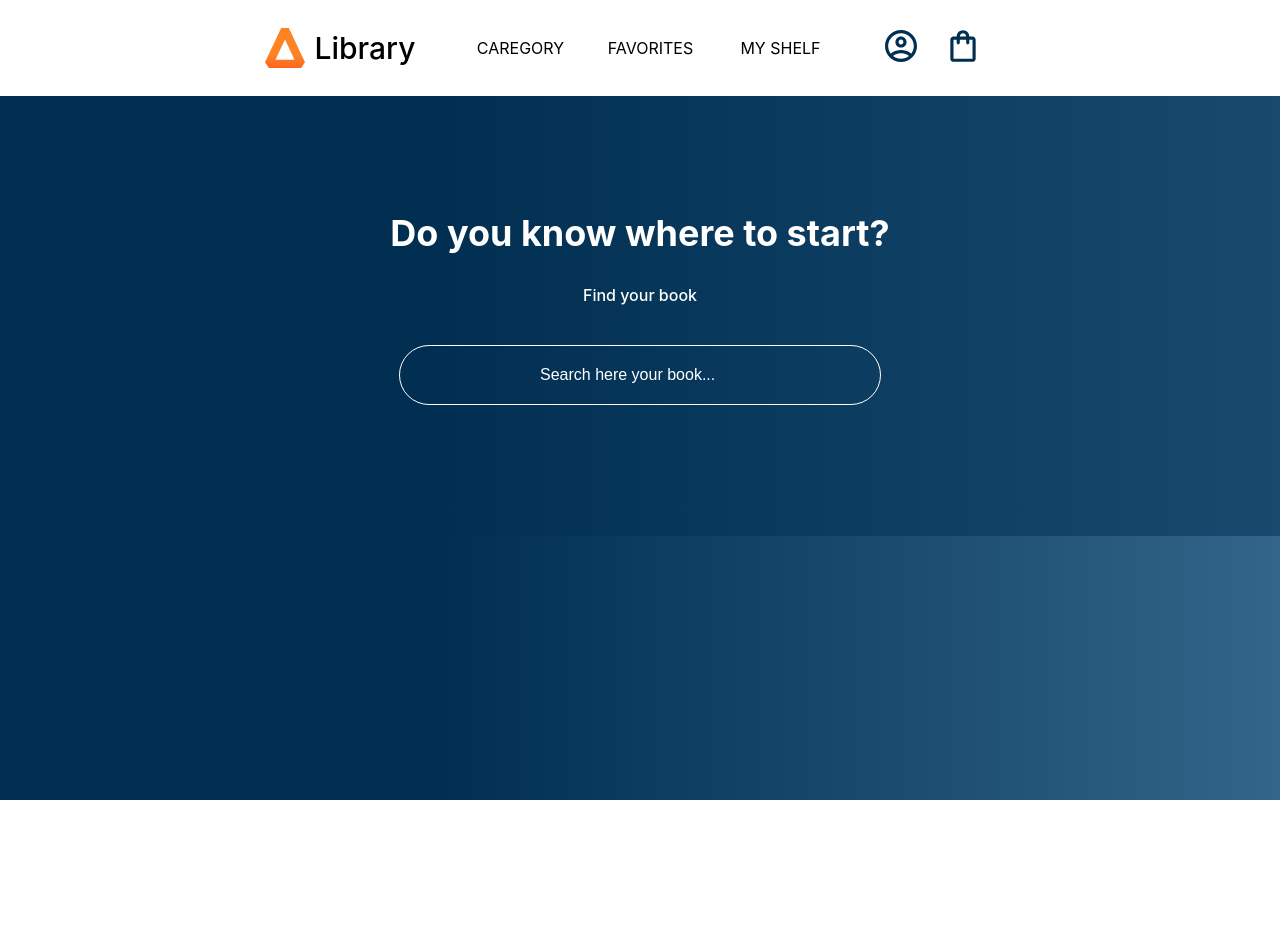
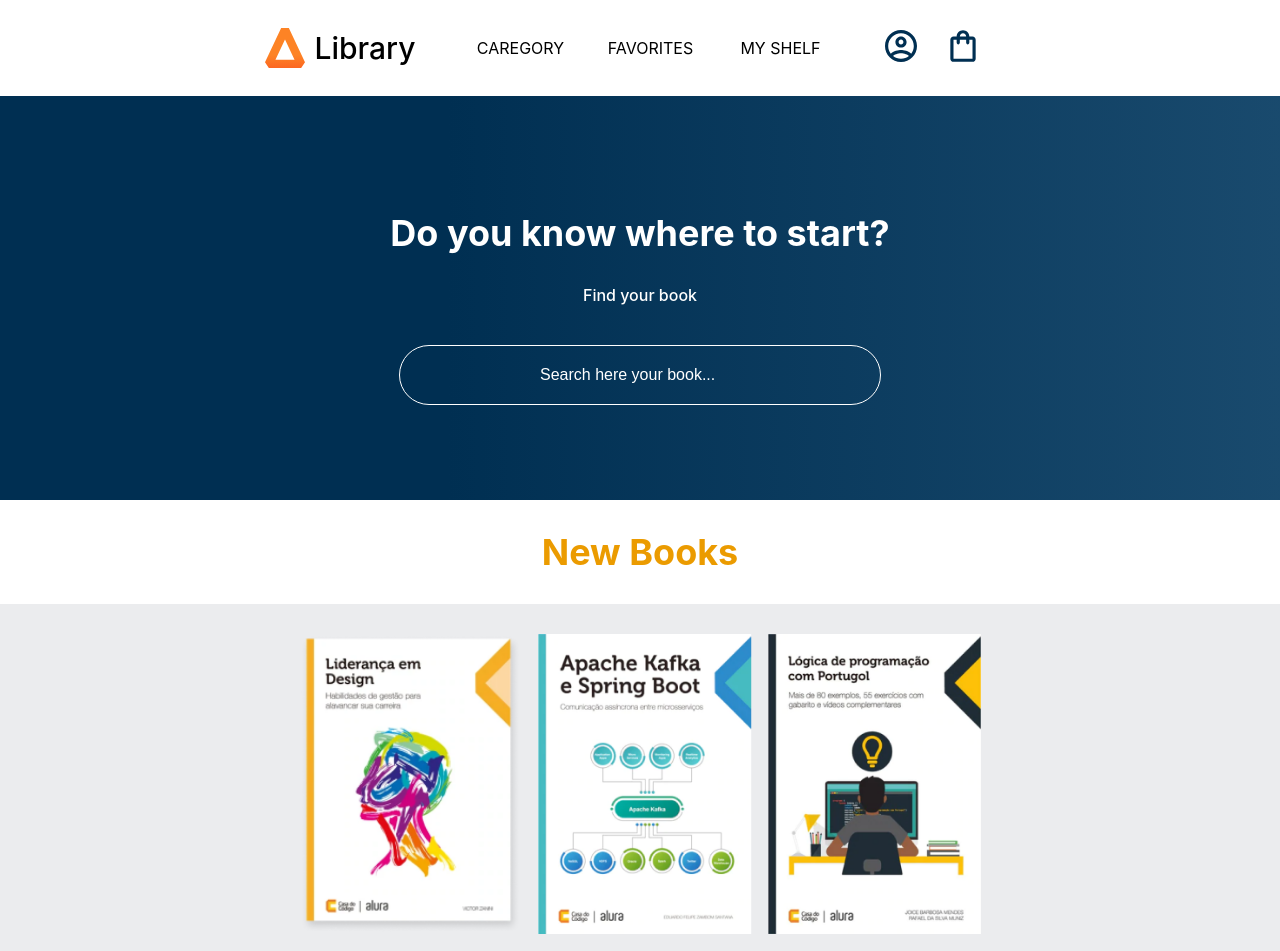
Before and after one commit to Wellington2708/library, a React (Create React App) app: page / in a window 1280 px wide. Shown: the top 951 px of the page. Before the commit the page ends 800 px from the top, so only its background shows below. Built offline with nearby package versions, Linux system fonts and the light colour scheme.

Commit message:
add section new book

```diff
--- a/src/App.js
+++ b/src/App.js
@@ -1,6 +1,7 @@
 import styled from 'styled-components';
 import Header from './components/Header';
 import Search from './components/Search';
+import NewBooks from './components/NewBooks';
 
 const AppContainer = styled.div`
    width: 100vw;
@@ -14,6 +15,7 @@ function App() {
     <AppContainer >
       <Header />
       <Search />
+      <NewBooks />
     </AppContainer>
   );
 }
--- /dev/null
+++ b/src/components/NewBooks/index.js
@@ -0,0 +1,37 @@
+import { newBooks } from "./newBooks";
+import styled from 'styled-components';
+import { Title } from '../Title';
+
+const NewBooksSection = styled.section`
+    background-color: #EBECEE;
+    padding-bottom: 20px;
+    display: flex;
+    flex-direction: column;
+`
+
+const NewBooksContainer = styled.div`
+    margin-top: 30px;
+    display: flex;
+    width: 100%;
+    height: 300px;
+    justify-content: center;
+    cursor: pointer;
+    gap: 16px
+`
+
+
+
+
+function NewBooks(){
+    return (
+        <NewBooksSection>
+            <Title>New Books</Title>
+            <NewBooksContainer>{newBooks.map((book) => {
+                return <img src={book.src} alt={book.name} />
+            })}
+            </NewBooksContainer>
+        </NewBooksSection>
+    )
+}
+
+export default NewBooks;
--- /dev/null
+++ b/src/components/NewBooks/newBooks.js
@@ -0,0 +1,10 @@
+import livro from '../../images/book.png';
+import livro3 from '../../images/ApacheKafka.png';
+import livro4 from '../../images/Portugol.png';
+
+export const newBooks = [
+    {name: 'Liderança em Design', id: 1, src: livro},
+    {name: 'Apache Kafka e Spring Boot', id: 2, src:livro3},
+    {name: 'Lógica de programação com Portugol', id: 3, src:livro4},
+
+];
--- a/src/components/Search/index.js
+++ b/src/components/Search/index.js
@@ -8,7 +8,6 @@ const SearchContainer = styled.section`
         color: #FFF;
         text-align: center;
         padding: 85px 0;
-        height: 270px;
         width: 100%;
 
 `
--- /dev/null
+++ b/src/components/Title/index.js
@@ -0,0 +1,11 @@
+import styled from "styled-components";
+
+export const Title = styled.h2`
+    width: 100%;
+    padding: 30px 0;
+    background-color: #FFF;
+    color: #EB9B00;
+    font-size: 36px;
+    text-align: center;
+    margin: 0;
+`
```
